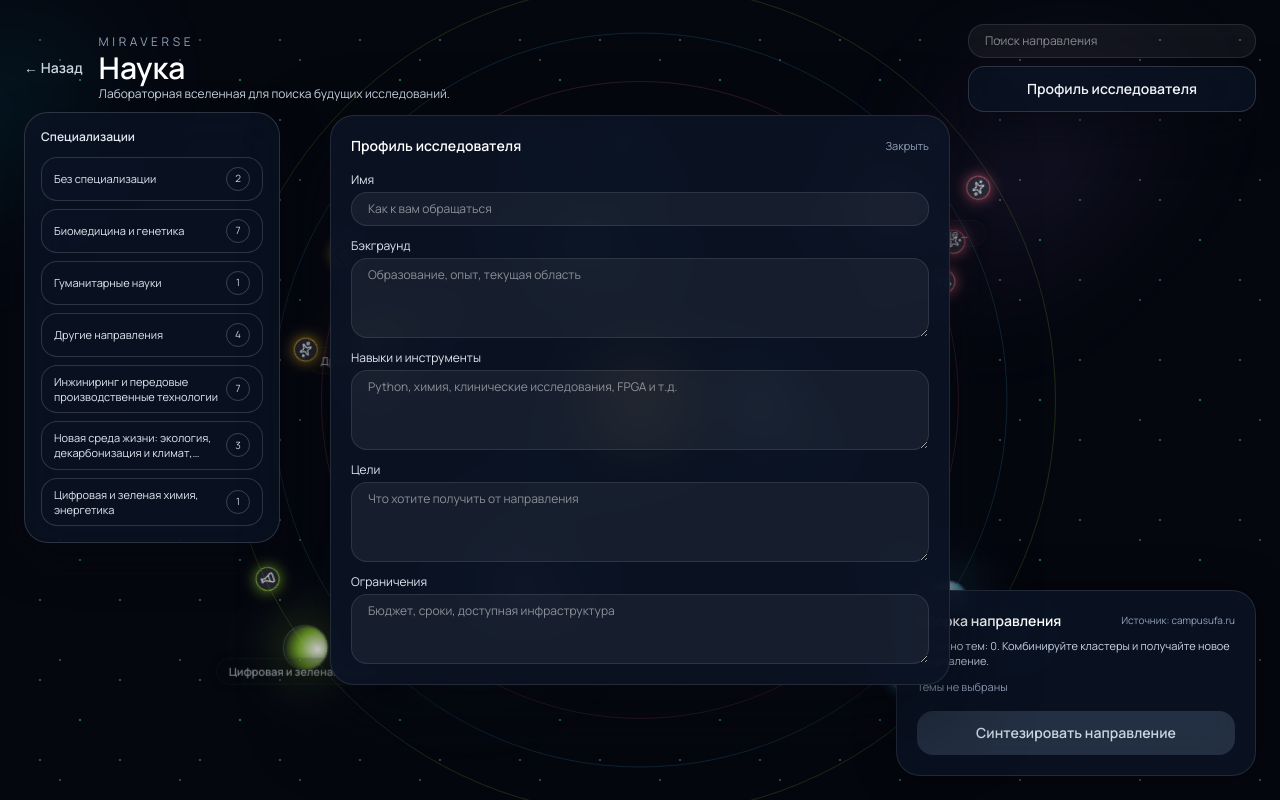
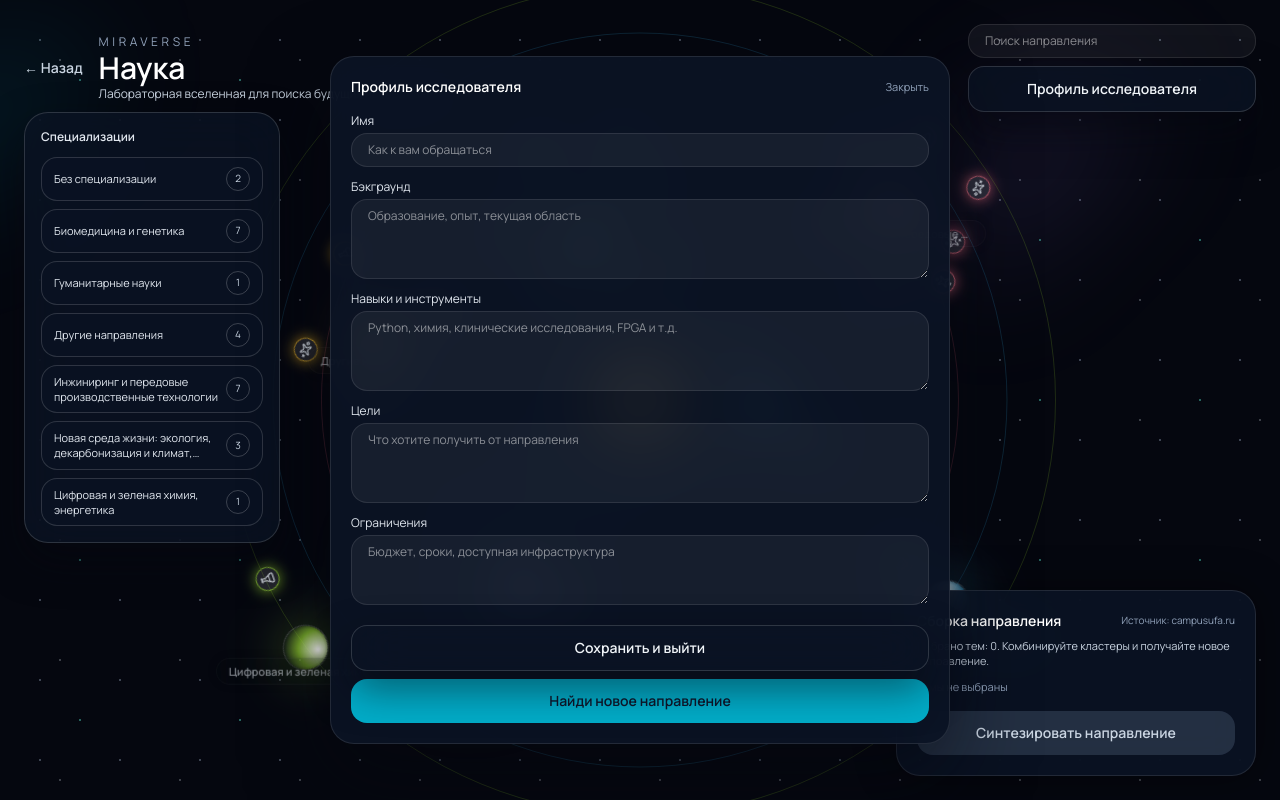
Before and after one commit to msozaev/ai.ukmira.ru, a Next.js app: page /science in a window 1280 px wide. Both pictures are taken after a click on the button "Профиль исследователя". Built offline with nearby package versions, Linux system fonts and the light colour scheme.

Commit message:
na osnove pol'zovatelja

```diff
--- a/src/app/science/page.tsx
+++ b/src/app/science/page.tsx
@@ -291,6 +291,14 @@ export default function SciencePage() {
     return filterTopics(activeCluster.topics);
   }, [activeCluster, topicSearch]);
 
+  const allTopics = useMemo(() => {
+    const set = new Set<string>();
+    clusters.forEach((cluster) => {
+      cluster.topics.forEach((topic) => set.add(topic));
+    });
+    return Array.from(set).sort();
+  }, [clusters]);
+
   const activeVisibleTopics = useMemo(() => {
     if (!activeCluster) return [];
     return activeFilteredTopics;
@@ -526,10 +534,28 @@ export default function SciencePage() {
     return `Сгенерируй новое междисциплинарное научное направление на основе выбранных тем.\n\nВыбранные темы: ${topicsText}.\n\nПрофиль пользователя:\n${profileText || "(профиль не заполнен)"}\n\nВажно: не добавляй приветствий, обращений по имени или фраз вроде "Привет, я Miraverse". Сразу дай ответ по структуре.\n\nФормат ответа:\n1. Название направления.\n2. Краткое описание (2-3 предложения).\n3. Ключевые научные вопросы и гипотезы.\n4. Сферы применения и потенциальный эффект.\n5. Необходимые компетенции и инфраструктура.\n6. Какие лаборатории кампуса ближе всего (по смыслу) — добавь руководителя каждой лаборатории.\n7. Риски, этика и ограничения.\n8. Первые 3 шага для старта проекта.\n9. Какие компании в России могут купить результаты исследования (1–3 крупных компании).`;
   };
 
-  const buildSources = () => {
-    const selectedLabs = selectedTopics.length
-      ? labs.filter((lab) => selectedTopics.includes(lab.activity?.trim() || ""))
-      : activeCluster?.labs || [];
+  const buildProfilePrompt = () => {
+    const profileText = [
+      profile.name ? `Имя: ${profile.name}` : null,
+      profile.background ? `Бэкграунд: ${profile.background}` : null,
+      profile.skills ? `Навыки: ${profile.skills}` : null,
+      profile.goals ? `Цели: ${profile.goals}` : null,
+      profile.constraints ? `Ограничения: ${profile.constraints}` : null,
+    ]
+      .filter(Boolean)
+      .join("\n");
+
+    const topicsCatalog = allTopics.length ? allTopics.join("; ") : "(темы отсутствуют)";
+
+    return `На основе профиля пользователя подбери 3–5 наиболее подходящих тем из списка тем кампуса ниже и сгенерируй новое междисциплинарное научное направление. Не выводи весь список тем. Кратко перечисли выбранные темы внутри пункта 1 или 2.\n\nПрофиль пользователя:\n${profileText || "(профиль не заполнен)"}\n\nТемы кампуса:\n${topicsCatalog}\n\nВажно: не добавляй приветствий, обращений по имени или фраз вроде "Привет, я Miraverse". Сразу дай ответ по структуре.\n\nФормат ответа:\n1. Название направления.\n2. Краткое описание (2-3 предложения).\n3. Ключевые научные вопросы и гипотезы.\n4. Сферы применения и потенциальный эффект.\n5. Необходимые компетенции и инфраструктура.\n6. Какие лаборатории кампуса ближе всего (по смыслу) — добавь руководителя каждой лаборатории.\n7. Риски, этика и ограничения.\n8. Первые 3 шага для старта проекта.\n9. Какие компании в России могут купить результаты исследования (1–3 крупных компании).`;
+  };
+
+  const buildSources = (labOverride?: Lab[]) => {
+    const selectedLabs =
+      labOverride ??
+      (selectedTopics.length
+        ? labs.filter((lab) => selectedTopics.includes(lab.activity?.trim() || ""))
+        : activeCluster?.labs || []);
 
     const snippets = selectedLabs.length
       ? selectedLabs
@@ -569,6 +595,40 @@ export default function SciencePage() {
           mode: "chat",
           prompt: buildPrompt(),
           sources: buildSources(),
+        }),
+      });
+
+      const payload = (await res.json()) as { text?: string; error?: string };
+      if (!res.ok || payload.error) {
+        throw new Error(payload.error || "Не удалось сгенерировать направление");
+      }
+
+      setGenerated(payload.text || "Ответ не получен");
+      setShowResult(true);
+    } catch (err) {
+      const message = err instanceof Error ? err.message : "Ошибка генерации";
+      setError(message);
+      setShowResult(true);
+    } finally {
+      setIsGenerating(false);
+    }
+  };
+
+  const handleProfileGenerate = async () => {
+    setIsGenerating(true);
+    setError("");
+    setGenerated("");
+    setShowResult(false);
+    setShowProfile(false);
+
+    try {
+      const res = await fetch("/api/generate", {
+        method: "POST",
+        headers: { "Content-Type": "application/json" },
+        body: JSON.stringify({
+          mode: "chat",
+          prompt: buildProfilePrompt(),
+          sources: buildSources(labs),
         }),
       });
 
@@ -1059,6 +1119,21 @@ export default function SciencePage() {
             />
           </label>
         </div>
+        <div className="mt-5 flex flex-col gap-2">
+          <button
+            onClick={() => setShowProfile(false)}
+            className="w-full rounded-2xl border border-white/15 bg-[#0b1324]/80 px-4 py-3 text-sm font-semibold text-slate-100 shadow-[0_18px_40px_rgba(5,7,15,0.5)] backdrop-blur-xl transition hover:border-white/35"
+          >
+            Сохранить и выйти
+          </button>
+          <button
+            onClick={handleProfileGenerate}
+            disabled={isGenerating}
+            className="w-full rounded-2xl bg-cyan-400/80 px-4 py-3 text-sm font-semibold text-slate-900 transition hover:bg-cyan-300 disabled:cursor-not-allowed disabled:bg-slate-500/30 disabled:text-slate-300"
+          >
+            {isGenerating ? "Идёт синтез направления..." : "Найди новое направление"}
+          </button>
+        </div>
       </div>
     </main>
   );
```
